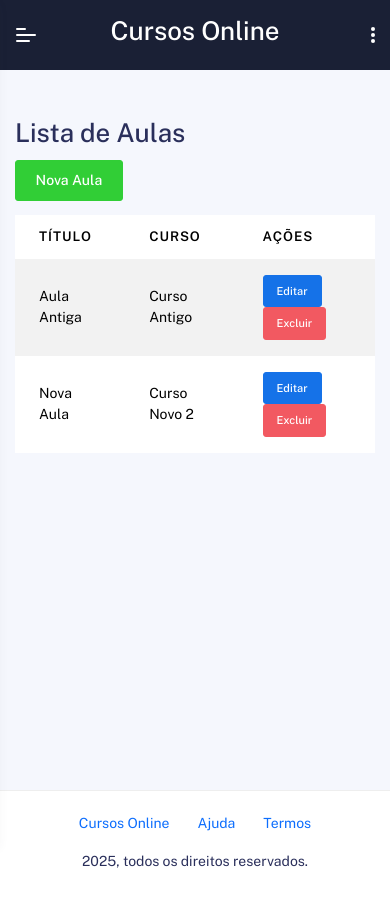
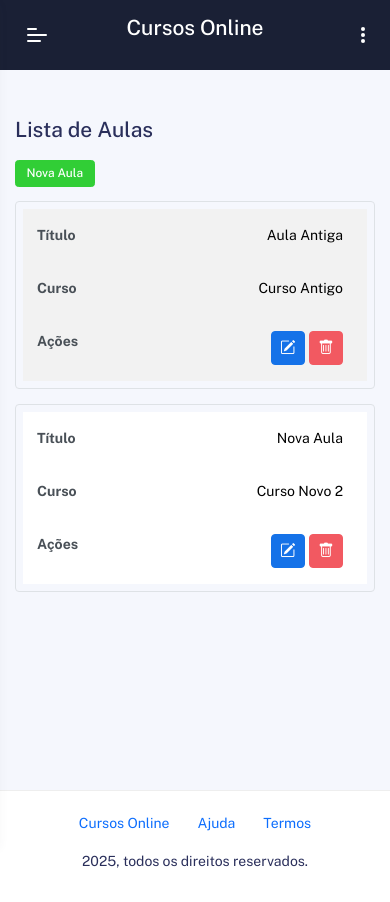
Before and after one commit to Thierre999/projeto-web, a Django app: page /aulas/ in a window 390 px wide. Run offline with Django 5.2, Linux system fonts and the light colour scheme; a user stored in the database is signed in; data comes from the database, SQL or seed files in the repository; both versions use the stored data as it was after the commit; some libraries are stand-ins or nearby versions.

Commit message:
Responsividade

```diff
--- /dev/null
+++ b/cursos_online/static/assets/css/mobile.css
@@ -0,0 +1,337 @@
+/* static/css/mobile.css */
+
+/* Estilos gerais para mobile */
+@media (max-width: 768px) {
+  .container {
+    padding-left: 15px;
+    padding-right: 15px;
+  }
+
+  h1, h2, h3, h4, h5 {
+    font-size: 1.5rem;
+    margin-bottom: 1rem;
+  }
+
+  .mb-3, .mb-4 {
+    margin-bottom: 1rem !important;
+  }
+}
+
+/* Estilos para botões em mobile */
+@media (max-width: 768px) {
+  .btn {
+    padding: 0.5rem 1rem;
+    font-size: 0.9rem;
+    white-space: nowrap;
+  }
+
+  .btn-sm {
+    padding: 0.35rem 0.7rem;
+    font-size: 0.8rem;
+  }
+
+  .btn-group {
+    gap: 0.5rem;
+  }
+
+  .btn-group .btn {
+    flex: 1;
+    min-width: auto;
+  }
+
+  .btn i {
+    margin-right: 0.3rem;
+  }
+
+  .btn-success, .btn-primary, .btn-danger, .btn-secondary {
+    color: white;
+  }
+}
+
+/* Estilos para tabelas em mobile */
+@media (max-width: 768px) {
+  .table-responsive {
+    width: 100%;
+    overflow-x: auto;
+    -webkit-overflow-scrolling: touch;
+    margin-bottom: 1rem;
+  }
+
+  .table-striped {
+    display: block;
+    width: 100%;
+  }
+
+  .table-striped thead {
+    display: none;
+  }
+
+  .table-striped tbody,
+  .table-striped tr,
+  .table-striped td {
+    display: block;
+    width: 100%;
+  }
+
+  .table-striped tr {
+    margin-bottom: 15px;
+    border: 1px solid #dee2e6;
+    border-radius: 4px;
+    padding: 0.5rem;
+    position: relative;
+  }
+
+  .table-striped td {
+    padding: 0.75rem 1rem 0.75rem 50%;
+    position: relative;
+    text-align: right;
+    border: none;
+    border-bottom: 1px solid #f0f0f0;
+  }
+
+  .table-striped td:before {
+    content: attr(data-label);
+    position: absolute;
+    left: 1rem;
+    width: 45%;
+    padding-right: 10px;
+    font-weight: bold;
+    text-align: left;
+    color: #495057;
+  }
+
+  .table-striped td:last-child {
+    border-bottom: none;
+  }
+
+  /* Estilos otimizados para botões de ação */
+  .table-striped .btn-group {
+    display: flex;
+    justify-content: flex-end;
+    gap: 0.3rem;
+    margin-top: 0.5rem;
+  }
+
+  .table-striped .btn-group .btn {
+    padding: 0;
+    min-width: 34px;
+    height: 34px;
+    display: flex;
+    align-items: center;
+    justify-content: center;
+    border-radius: 4px !important;
+  }
+
+  .table-striped .btn .btn-action-text {
+    display: none !important;
+  }
+
+  .table-striped .btn .btn-action-icon {
+    display: block !important;
+    font-size: 1.1rem;
+    line-height: 1;
+  }
+
+  .table-striped .btn .bi {
+    margin: 0;
+    vertical-align: middle;
+  }
+
+  .table-striped .badge {
+    float: right;
+  }
+
+  .table-striped .text-muted {
+    display: block;
+    text-align: right;
+    padding-right: 0;
+  }
+
+  .table-striped tr:last-child td {
+    border-bottom: none;
+  }
+}
+
+/* Estilos específicos para os botões de ação em tabelas */
+@media (max-width: 768px) {
+  .table-actions {
+    display: flex;
+    justify-content: flex-end;
+    gap: 0.3rem;
+    width: 100%;
+  }
+
+  .table-actions .btn {
+    min-width: 34px;
+    width: 34px;
+    height: 34px;
+    padding: 0;
+    display: flex;
+    align-items: center;
+    justify-content: center;
+    border-radius: 4px !important;
+  }
+
+  .table-actions .btn .btn-action-text {
+    display: none !important;
+  }
+
+  .table-actions .btn .btn-action-icon {
+    display: block !important;
+    font-size: 1.1rem;
+    margin: 0;
+  }
+
+  .table-actions .btn .bi {
+    font-size: 1.1rem;
+  }
+}
+
+/* Estilos para telas muito pequenas (smartphones pequenos) */
+@media (max-width: 576px) {
+  .card {
+    margin-bottom: 20px;
+    border-radius: 0.5rem;
+    box-shadow: 0 2px 4px rgba(0,0,0,0.1);
+  }
+
+  .card-header {
+    padding: 1rem;
+    background-color: #f8f9fa;
+    border-bottom: 1px solid #dee2e6;
+  }
+
+  .card-body {
+    padding: 1.25rem;
+  }
+
+  .card-title {
+    margin-bottom: 0.5rem;
+  }
+
+  .form-group {
+    margin-bottom: 1.5rem;
+  }
+
+  .form-group label {
+    display: block;
+    margin-bottom: 0.5rem;
+    font-weight: 600;
+  }
+
+  .form-control {
+    width: 100%;
+    padding: 0.5rem 0.75rem;
+    font-size: 1rem;
+    border: 1px solid #ced4da;
+    border-radius: 0.25rem;
+  }
+
+  .mobile-stack {
+    flex-direction: column;
+    gap: 0.5rem;
+  }
+
+  .mobile-stack .btn {
+    width: 100%;
+    margin-bottom: 0.5rem;
+  }
+
+  .mobile-stack .btn:last-child {
+    margin-bottom: 0;
+  }
+
+  .col-md-6, .col-lg-8 {
+    width: 100%;
+    padding-left: 0;
+    padding-right: 0;
+  }
+
+  .page-header {
+    margin-bottom: 1.5rem;
+  }
+
+  /* Estilos para páginas de confirmação */
+  .confirmation-actions {
+    flex-direction: column;
+    gap: 0.75rem;
+    margin-top: 1.5rem;
+  }
+
+  .confirmation-actions .btn {
+    width: 100%;
+    margin-bottom: 0.75rem;
+    padding: 0.75rem;
+  }
+
+  .confirmation-actions .btn:last-child {
+    margin-bottom: 0;
+  }
+
+  .confirmation-actions .btn-danger {
+    order: -1;
+  }
+}
+
+/* Estilos para mensagens e estados */
+@media (max-width: 768px) {
+  .text-center {
+    text-align: center !important;
+  }
+
+  .text-muted {
+    color: #6c757d !important;
+  }
+
+  .badge {
+    padding: 0.35em 0.65em;
+    font-size: 0.75em;
+    border-radius: 0.25rem;
+  }
+
+  .bg-secondary {
+    background-color: #6c757d !important;
+  }
+
+  .d-none {
+    display: none !important;
+  }
+
+  .d-md-inline {
+    display: none !important;
+  }
+
+  .d-md-table-header-group {
+    display: none !important;
+  }
+}
+
+/* Forçar botões menores em mobile */
+@media (max-width: 768px) {
+  button,
+  .btn {
+    padding: 0.4rem 0.75rem !important;
+    font-size: 0.85rem !important;
+    line-height: 1.2;
+    border-radius: 0.25rem;
+  }
+
+  .btn i {
+    font-size: 1rem;
+  }
+
+  /* Botões com ícone apenas */
+  .btn-icon-only {
+    width: 34px;
+    height: 34px;
+    padding: 0 !important;
+    display: flex;
+    align-items: center;
+    justify-content: center;
+  }
+
+  /* Esconde texto de botões em mobile, se necessário */
+  .btn-hide-text {
+    display: none;
+  }
+}
--- a/cursos_online/templates/base.html
+++ b/cursos_online/templates/base.html
@@ -32,14 +32,18 @@
       });
     </script>
 
-    <!-- CSS Files -->
+    <!-- CSS -->
     <link rel="stylesheet" href="{% static 'assets/css/bootstrap.min.css' %}" />
     <link rel="stylesheet" href="{% static 'assets/css/plugins.min.css' %}" />
     <link rel="stylesheet" href="{% static 'assets/css/kaiadmin.min.css' %}" />
     <link rel="stylesheet" href="{% static 'assets/css/demo.css' %}" />
+    <link rel="stylesheet" href="{% static 'assets/css/mobile.css' %}" />
+    <link rel="stylesheet" href="https://cdn.jsdelivr.net/npm/bootstrap-icons@1.8.0/font/bootstrap-icons.css">
 
     {% block extra_head %}
     {% endblock %}
+
+
   </head>
   <body>
     <div class="wrapper">
@@ -311,6 +315,8 @@
     <!-- Kaiadmin JS -->
     <script src="{% static 'assets/js/kaiadmin.min.js' %}"></script>
 
+
+
     {% block extra_js %}
     {% endblock %}
   </body>
--- a/cursos_online/templates/core/aula_form.html
+++ b/cursos_online/templates/core/aula_form.html
@@ -18,7 +18,7 @@
             <form method="post">
               {% csrf_token %}
               <div class="row">
-                <div class="col-md-6">
+                <div class="col-md-6 col-12">
                   {% for field in form %}
                   <div class="form-group form-group-default">
                     <label>{{ field.label }}</label>
@@ -33,7 +33,7 @@
                   {% endfor %}
                 </div>
               </div>
-              <div class="card-action text-end mt-4">
+              <div class="card-action text-end mt-4 mobile-stack">
                 <button type="submit" class="btn btn-success">
                   <i class="fas fa-save mr-2"></i> Salvar
                 </button>
--- a/cursos_online/templates/core/aula_list.html
+++ b/cursos_online/templates/core/aula_list.html
@@ -1,32 +1,43 @@
 {% extends 'base.html' %}
-
 
 {% block content %}
   <div class="container mt-4">
     <h2>Lista de Aulas</h2>
     <a href="{% url 'aula_form' %}" class="btn btn-success mb-3">Nova Aula</a>
+    <div class="table-responsive">
       <table class="table table-striped">
         <thead>
           <tr>
-        <th>Título</th>
-        <th>Curso</th>
-        <th>Ações</th>
+            <th data-label="Título">Título</th>
+            <th data-label="Curso">Curso</th>
+            <th data-label="Ações">Ações</th>
           </tr>
         </thead>
         <tbody>
           {% for aula in aulas %}
             <tr>
-        <td>{{ aula.titulo }}</td>
-        <td>{{ aula.curso.titulo }}</td>
-        <td>
-          <a href="{% url 'aula_edit' aula.pk %}" class="btn btn-sm btn-primary">Editar</a>
-          <a href="{% url 'aula_delete' aula.pk %}" class="btn btn-sm btn-danger">Excluir</a>
+              <td data-label="Título">{{ aula.titulo }}</td>
+              <td data-label="Curso">{{ aula.curso.titulo }}</td>
+              <td data-label="Ações">
+                <div class="table-actions">
+                  <a href="{% url 'aula_edit' aula.pk %}" class="btn btn-sm btn-primary" title="Editar">
+                    <span class="btn-action-text"></span>
+                    <i class="bi bi-pencil-square btn-action-icon"></i>
+                  </a>
+                  <a href="{% url 'aula_delete' aula.pk %}" class="btn btn-sm btn-danger" title="Excluir">
+                    <span class="btn-action-text"></span>
+                    <i class="bi bi-trash btn-action-icon"></i>
+                  </a>
+                </div>
               </td>
             </tr>
           {% empty %}
-      <tr><td colspan="3">Nenhuma aula cadastrada.</td></tr>
+            <tr>
+              <td colspan="3">Nenhuma aula cadastrada.</td>
+            </tr>
           {% endfor %}
         </tbody>
       </table>
     </div>
+  </div>
 {% endblock %}
--- a/cursos_online/templates/core/curso_form.html
+++ b/cursos_online/templates/core/curso_form.html
@@ -18,7 +18,7 @@
             <form method="post">
               {% csrf_token %}
               <div class="row">
-                <div class="col-md-6">
+                <div class="col-md-6 col-12">
                   {% for field in form %}
                   <div class="form-group form-group-default">
                     <label>{{ field.label }}</label>
@@ -33,7 +33,7 @@
                   {% endfor %}
                 </div>
               </div>
-              <div class="card-action text-end mt-4">
+              <div class="card-action text-end mt-4 mobile-stack">
                 <button type="submit" class="btn btn-success">
                   <i class="fas fa-save mr-2"></i> Salvar
                 </button>
```
Also changed, not shown: cursos_online/templates/core/aula_confirm_delete.html (+21 -9 lines), cursos_online/templates/core/curso_confirm_delete.html (+26 -10 lines), cursos_online/templates/core/curso_list.html (+21 -10 lines), cursos_online/templates/usuarios/usuario_confirm_delete.html (+21 -7 lines), cursos_online/templates/usuarios/usuario_form.html (+7 -7 lines), cursos_online/templates/usuarios/usuario_list.html (+27 -11 lines), cursos_online/db.sqlite3. Lines whose indentation alone changed are shown as unchanged.
